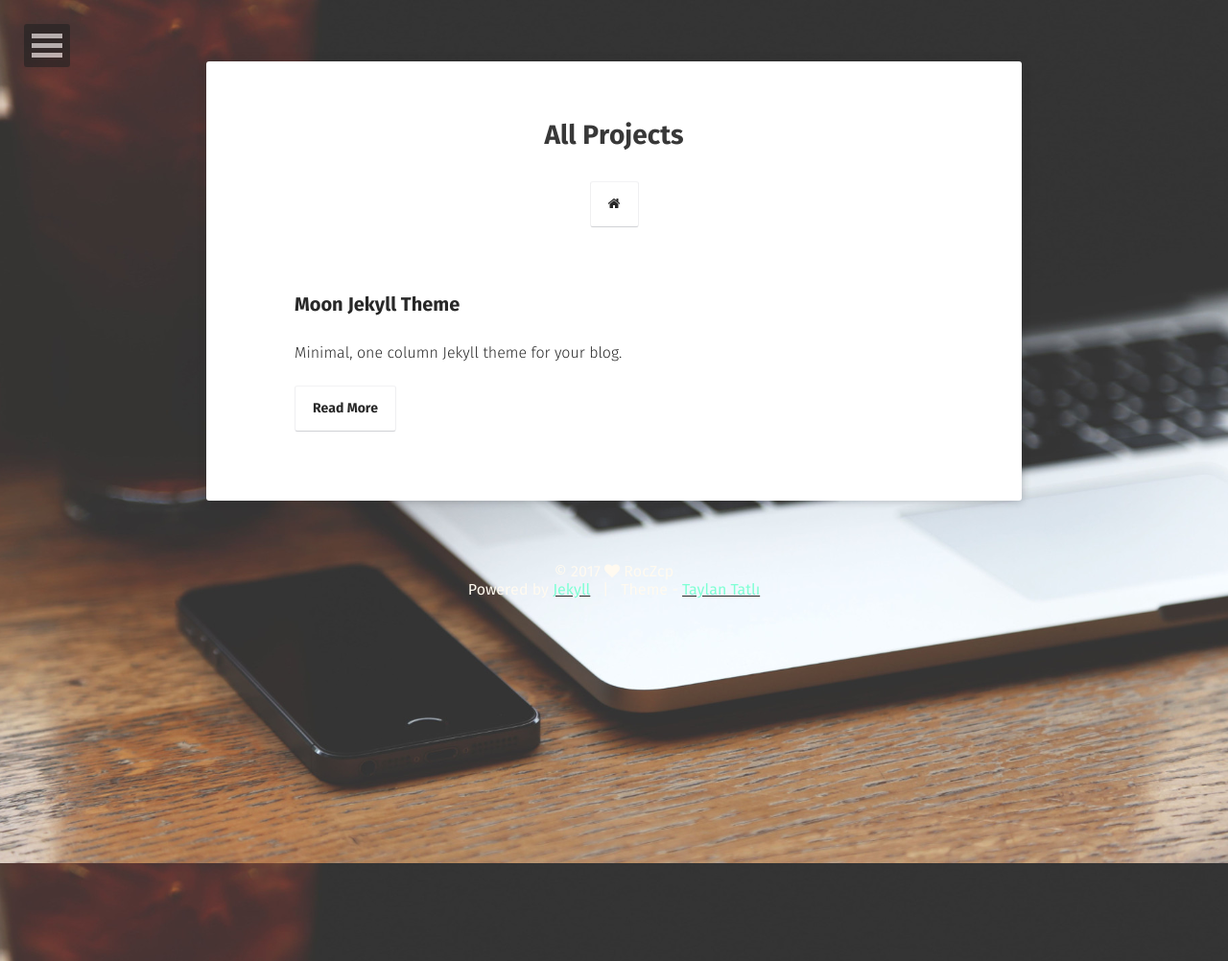
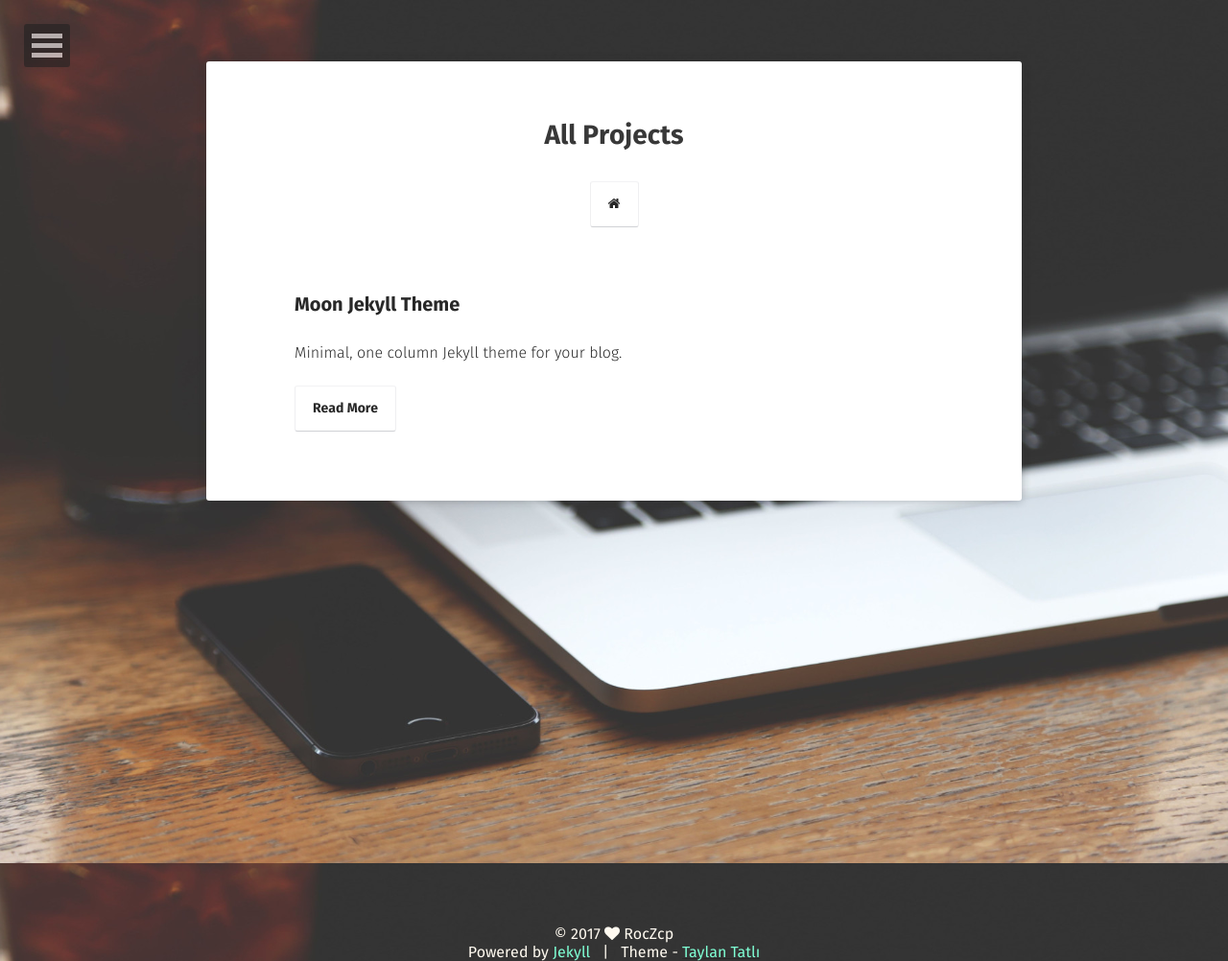
Before and after one commit to cleancp/cleancp.github.io, a Jekyll site: the page built from projects/index.md, in a window 1280 px wide. Shown: the whole page at 96% size. Built offline with Jekyll 4.4.1, drawn with Linux system fonts in a browser that asks for light colours; some web fonts are replaced.

Commit message:
footer更改

```diff
--- a/_layouts/page.html
+++ b/_layouts/page.html
@@ -25,8 +25,8 @@ layout: compress
             </div>
         </div>
         {% if page.comments and site.disqus_shortname %}<section id="disqus_thread" class="animated fadeInUp"></section><!-- /#disqus_thread -->{% endif %}
-        {% include footer.html %}
     </header>
+    {% include footer.html %}
     {% include scripts.html %}
     {% if site.mathjax == true %}
     <!-- MathJax -->
--- a/_layouts/post.html
+++ b/_layouts/post.html
@@ -39,8 +39,8 @@ layout: compress
             </div>
         </div>
         {% if page.comments and site.disqus_shortname %}<section id="disqus_thread" class="animated fadeInUp"></section><!-- /#disqus_thread -->{% endif %}
-         {% include footer.html %}
     </header>
+    {% include footer.html %}
     {% include scripts.html %}
     {% if site.mathjax == true %}
     <!-- MathJax -->
--- a/_layouts/project.html
+++ b/_layouts/project.html
@@ -36,8 +36,8 @@ layout: compress
                 </div>
             </div>
         </div>
-        {% include footer.html %}
     </header>
+    {% include footer.html %}
     {% include scripts.html %}
     <script src="{{ site.url }}/assets/js/wow.min.js"></script>
     <script type="text/javascript">(new WOW).init();</script>
```
